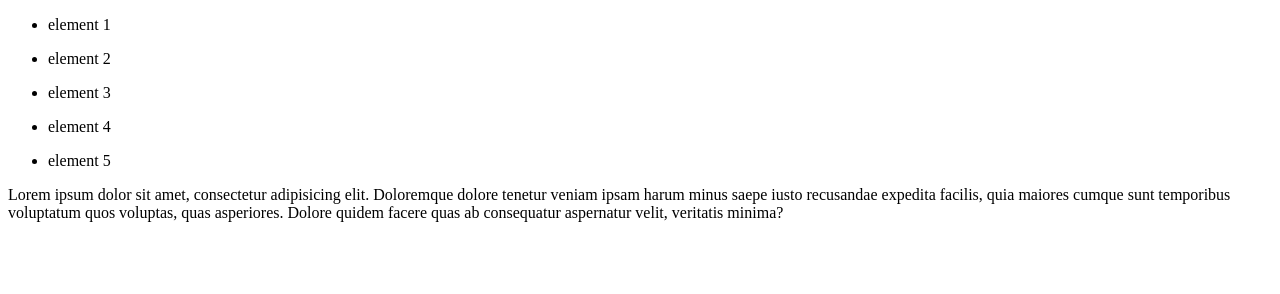
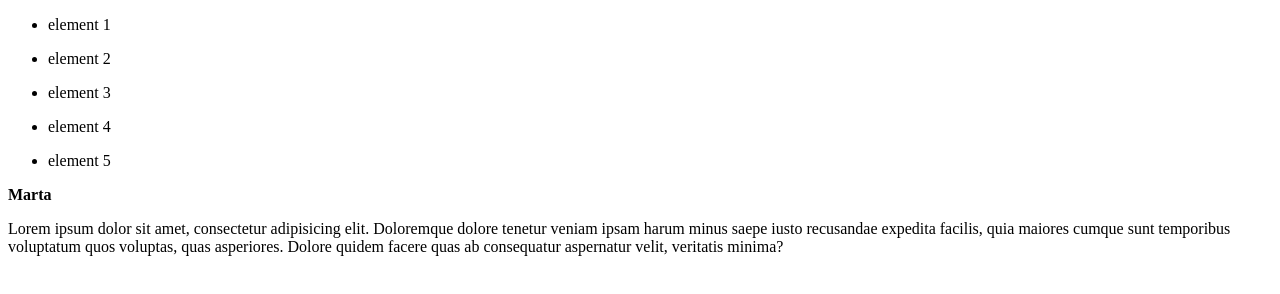
Before and after one commit to martasiwinska/martasiwinska.github.io, a plain HTML site: page index.html in a window 1280 px wide. Drawn offline with Linux system fonts and the light colour scheme.

Commit message:
dodany paragraf z marta

```diff
--- a/index.html
+++ b/index.html
@@ -22,6 +22,7 @@
             <p>element 5</p>
         </li>
     </ul>
+    <p><strong>Marta</strong></p>
     <p>Lorem ipsum dolor sit amet, consectetur adipisicing elit. Doloremque dolore tenetur veniam ipsam harum minus saepe iusto recusandae expedita facilis, quia maiores cumque sunt temporibus voluptatum quos voluptas, quas asperiores. Dolore quidem facere quas ab consequatur aspernatur velit, veritatis minima?</p>
 </body>
 </html>
```
